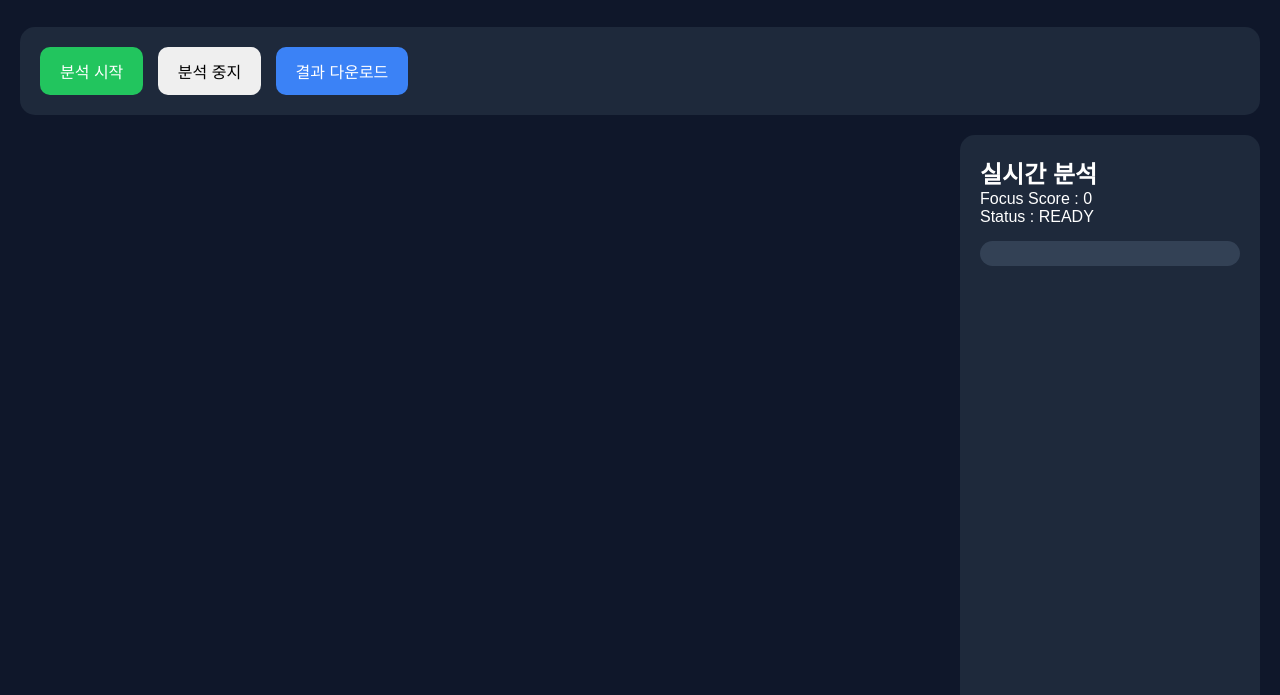
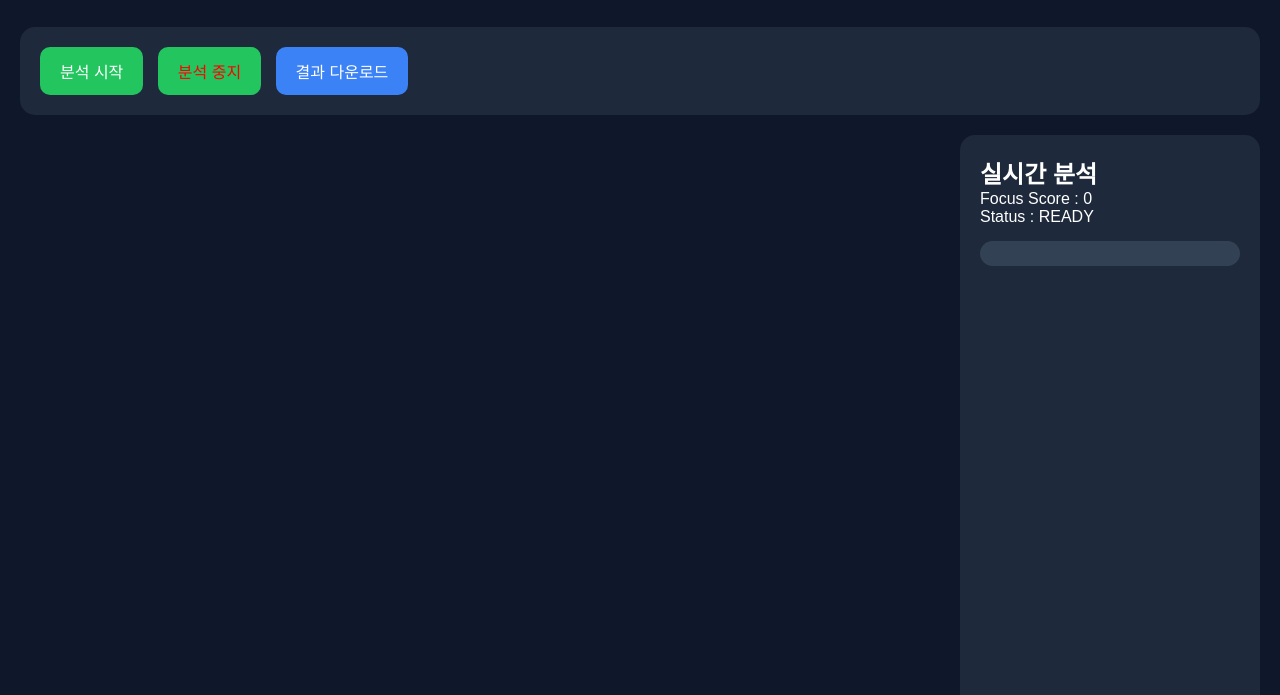
Before and after one commit to oldbag831/focus-web, a plain HTML site: page index.html in a window 1280 px wide. Shown: the part 105-800 px from the top of the page. Drawn offline with nearby package versions, Linux system fonts and the light colour scheme.

Commit message:
Update style.css

```diff
--- a/style.css
+++ b/style.css
@@ -43,6 +43,11 @@ button{
 #startBtn{
     background:#22c55e;
     color:white;
+}
+
+#stopBtn{
+    background:#22c55e;
+    color:red;
 }
 
 #downloadBtn{
```
